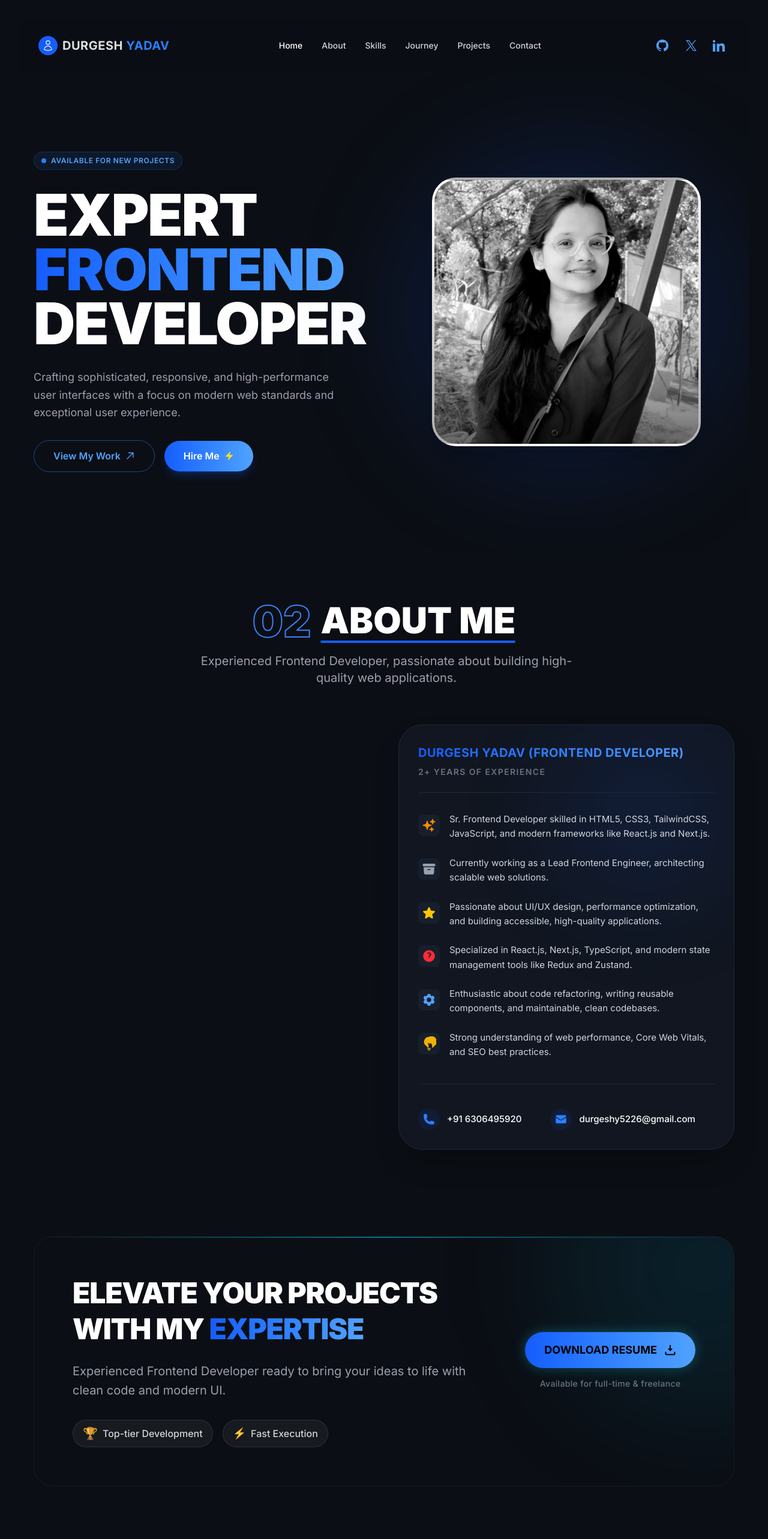
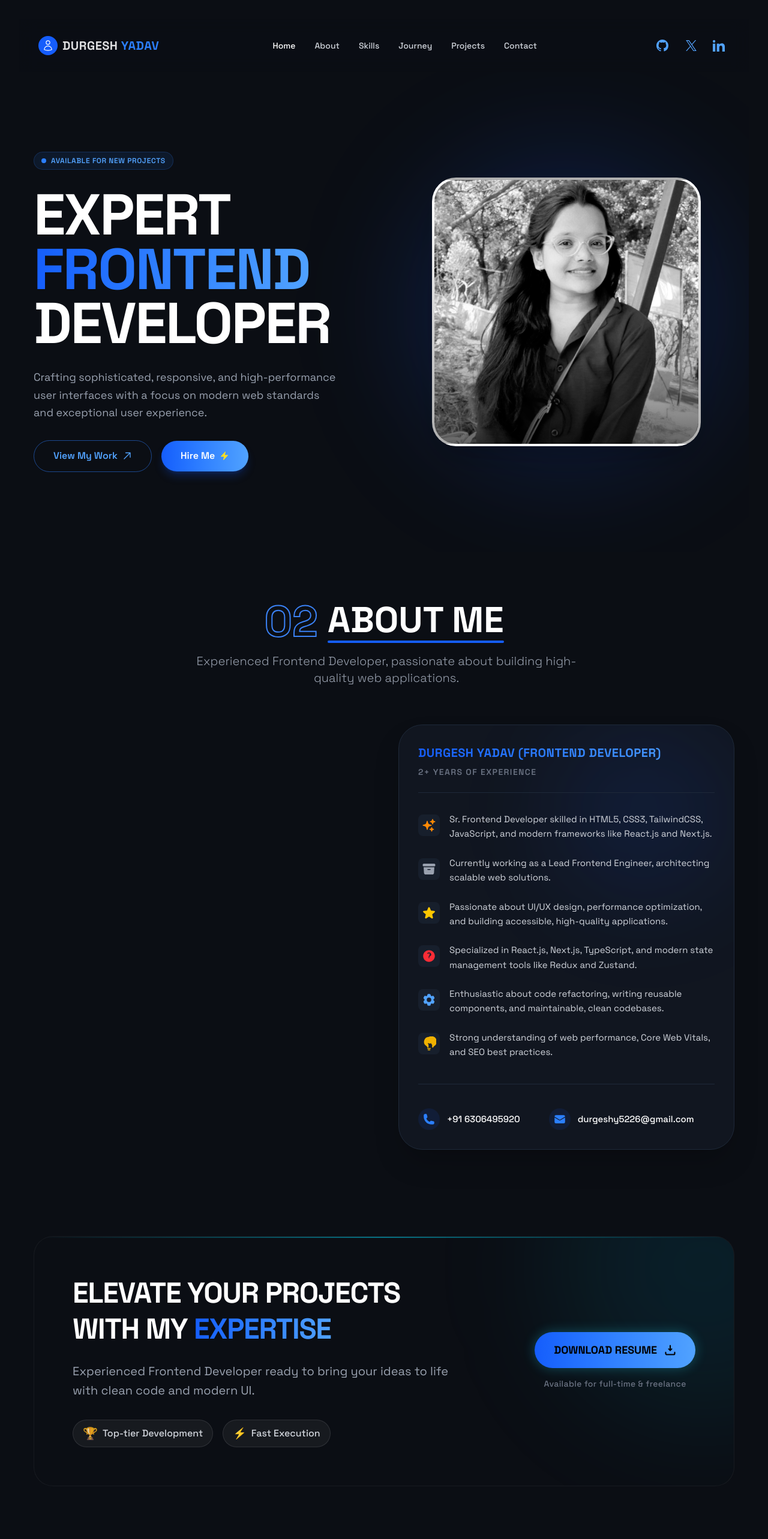
Before and after one commit to DurgeshY21/MyNewPortfolio, a React (Vite) app: page / in a window 1280 px wide. Shown: the top 2566 px of the page at 60% size. Built offline with nearby package versions, Linux system fonts and the light colour scheme.

Commit message:
chnage theme

```diff
--- a/src/components/Navbar.jsx
+++ b/src/components/Navbar.jsx
@@ -4,7 +4,7 @@ const Navbar = () => {
   const [isMenuOpen, setIsMenuOpen] = useState(false);
 
   return (
-    <nav className="flex justify-between items-center px-0 md:px-8 py-6 max-w-7xl mx-auto w-full sticky top-0 z-50">
+    <nav className="flex justify-between items-center px-0 md:px-8 py-6 max-w-7xl mx-auto w-full sticky top-0 z-50 space-grotesk-font">
       {/* Navbar Background */}
       <div className="absolute inset-0 bg-[#0B0E14]/80 backdrop-blur-md -z-10"></div>
 
--- a/src/index.css
+++ b/src/index.css
@@ -1,4 +1,5 @@
 @import url('https://fonts.googleapis.com/css2?family=Inter:wght@400;500;600;700;900&display=swap');
+@import url('https://fonts.googleapis.com/css2?family=Space+Grotesk:wght@300..700&display=swap');
 @import "tailwindcss";
 
 :root {
@@ -22,3 +23,8 @@ body {
   min-width: 320px;
   min-height: 100vh;
 }
+
+.space-grotesk-font {
+  font-family: "Space Grotesk", sans-serif;
+
+}
--- a/src/sections/About.jsx
+++ b/src/sections/About.jsx
@@ -55,7 +55,7 @@ const About = () => {
     ];
 
     return (
-        <section id="about" className="relative w-full py-20 md:px-6 max-w-7xl mx-auto flex flex-col items-start min-h-screen justify-center">
+        <section id="about" className="relative space-grotesk-font w-full py-20 md:px-6 max-w-7xl mx-auto flex flex-col items-start min-h-screen justify-center">
 
             {/* Header Section - Left Aligned */}
             <div className="flex flex-col items-center mb-16 space-y-4 text-center w-full">
--- a/src/sections/Accreditation.jsx
+++ b/src/sections/Accreditation.jsx
@@ -2,7 +2,7 @@ import React from 'react';
 
 const Accreditation = () => {
     return (
-        <section id="accreditation" className="relative w-full py-20 md:px-6 max-w-7xl mx-auto flex flex-col md:flex-row items-center gap-16">
+        <section id="accreditation" className="space-grotesk-font relative w-full py-20 md:px-6 max-w-7xl mx-auto flex flex-col md:flex-row items-center gap-16">
 
             {/* Left Content */}
             <div className="flex-1 flex flex-col items-start space-y-8">
--- a/src/sections/CTA.jsx
+++ b/src/sections/CTA.jsx
@@ -2,7 +2,7 @@ import React from 'react';
 
 const CTA = () => {
     return (
-        <section className="relative w-full py-24 md:px-6 overflow-hidden">
+        <section className="relative w-full py-24 md:px-6 overflow-hidden space-grotesk-font">
             {/* Background Glow Effects */}
             <div className="absolute top-0 left-1/4 w-96 h-96 bg-blue-600/10 rounded-full blur-[100px] -z-10"></div>
             <div className="absolute bottom-0 right-1/4 w-96 h-96 bg-purple-600/10 rounded-full blur-[100px] -z-10"></div>
--- a/src/sections/GetInTouch.jsx
+++ b/src/sections/GetInTouch.jsx
@@ -2,7 +2,7 @@ import React from 'react';
 
 const GetInTouch = () => {
     return (
-        <section id="contact" className="relative w-full pt-20 px-4 md:px-12 max-w-7xl mx-auto flex flex-col justify-between min-h-[90vh] overflow-hidden">
+        <section id="contact" className="space-grotesk-font relative w-full pt-20 px-4 md:px-12 max-w-7xl mx-auto flex flex-col justify-between min-h-[90vh] overflow-hidden">
 
             {/* Kinetic Background */}
             <div className="absolute inset-0 pointer-events-none z-0">
--- a/src/sections/Home.jsx
+++ b/src/sections/Home.jsx
@@ -3,7 +3,7 @@ import Pic from '../assets/PIC.jpeg';
 
 const Home = () => {
     return (
-        <section id="home" className="relative w-full min-h-screen flex items-center justify-center pt-0 md:px-6 max-w-7xl mx-auto overflow-hidden">
+        <section id="home" className="relative space-grotesk-font w-full min-h-screen flex items-center justify-center pt-0 md:px-6 max-w-7xl mx-auto overflow-hidden">
 
             {/* Content Wrapper */}
             <div className="grid grid-cols-1 md:grid-cols-2 gap-12 items-center w-full">
--- a/src/sections/Journey.jsx
+++ b/src/sections/Journey.jsx
@@ -2,7 +2,7 @@ import React from 'react';
 
 const Journey = () => {
     return (
-        <section id="journey" className="relative w-full py-20 md:px-6 max-w-7xl mx-auto flex flex-col items-center">
+        <section id="journey" className="relative w-full py-20 md:px-6 max-w-7xl mx-auto flex flex-col items-center space-grotesk-font">
 
             {/* Section Header */}
             <div className="flex flex-col items-center mb-8 md:mb-16 space-y-4 text-center">
--- a/src/sections/Projects.jsx
+++ b/src/sections/Projects.jsx
@@ -23,7 +23,7 @@ const Projects = () => {
     ];
 
     return (
-        <section id="projects" className="relative w-full py-32 md:px-6 max-w-[1400px] mx-auto flex flex-col items-center">
+        <section id="projects" className="relative w-full py-32 md:px-6 max-w-[1400px] mx-auto flex flex-col items-center space-grotesk-font">
 
             {/* Section Header */}
            <div className="flex items-end gap-2 pb-20">
--- a/src/sections/Resume.jsx
+++ b/src/sections/Resume.jsx
@@ -2,7 +2,7 @@ import React from 'react';
 
 const Resume = () => {
     return (
-        <section id="resume" className="w-full py-16 md:px-6 max-w-7xl mx-auto">
+        <section id="resume" className="w-full py-16 md:px-6 max-w-7xl mx-auto space-grotesk-font">
             {/* Main Card Container */}
             <div className="relative w-full bg-[#0B0E14] rounded-[2rem] p-6 md:p-16 overflow-hidden border border-white/5 group">
 
--- a/src/sections/Services.jsx
+++ b/src/sections/Services.jsx
@@ -35,7 +35,7 @@ const Services = () => {
     ];
 
     return (
-        <section id="services" className="relative w-full py-20 md:px-6 max-w-7xl mx-auto flex flex-col items-center">
+        <section id="services" className="relative w-full py-20 md:px-6 max-w-7xl mx-auto flex flex-col items-center space-grotesk-font">
 
             {/* Section Header */}
             <div className="flex flex-col items-center mb-8 md:mb-16 space-y-4 text-center">
--- a/src/sections/Skills.jsx
+++ b/src/sections/Skills.jsx
@@ -3,7 +3,7 @@ import React from 'react';
 const Skills = () => {
 
     return (
-        <section id="skills" className="relative w-full py-20 md:px-6 max-w-7xl mx-auto flex flex-col items-center">
+        <section id="skills" className="relative w-full py-20 md:px-6 max-w-7xl mx-auto flex flex-col items-center space-grotesk-font">
 
             {/* Section Header */}
             <div className="flex flex-col items-center mb-8 md:mb-16 space-y-4 text-center">
```
